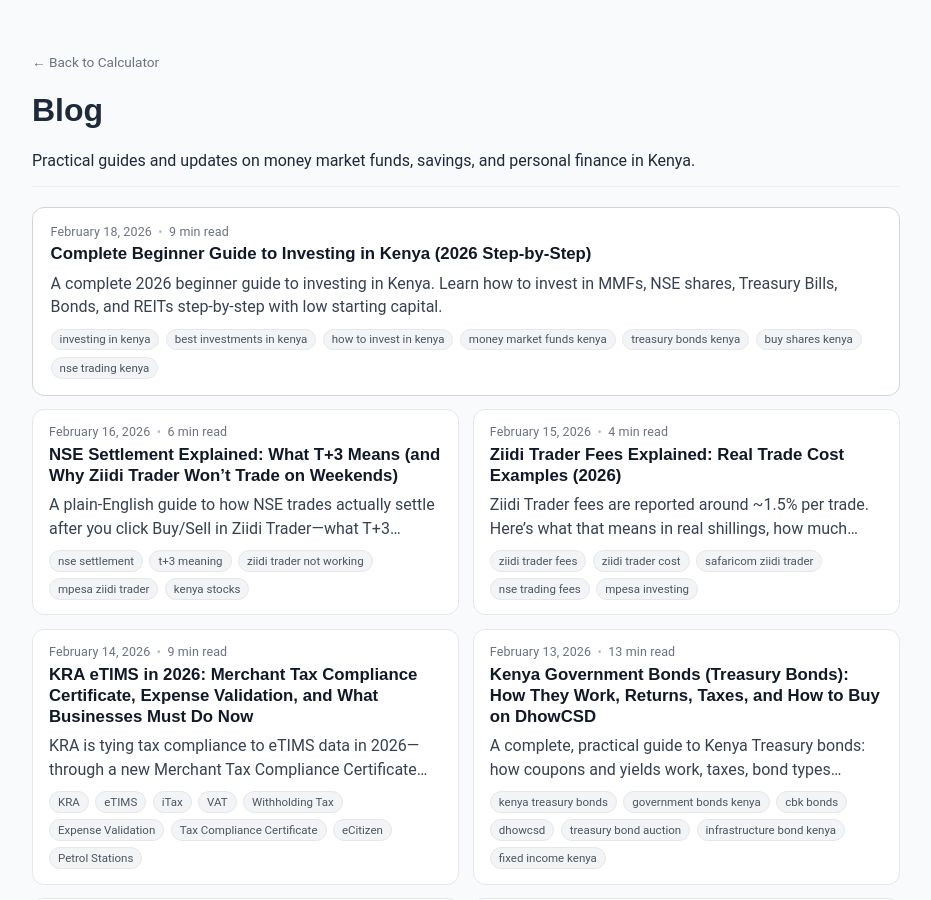
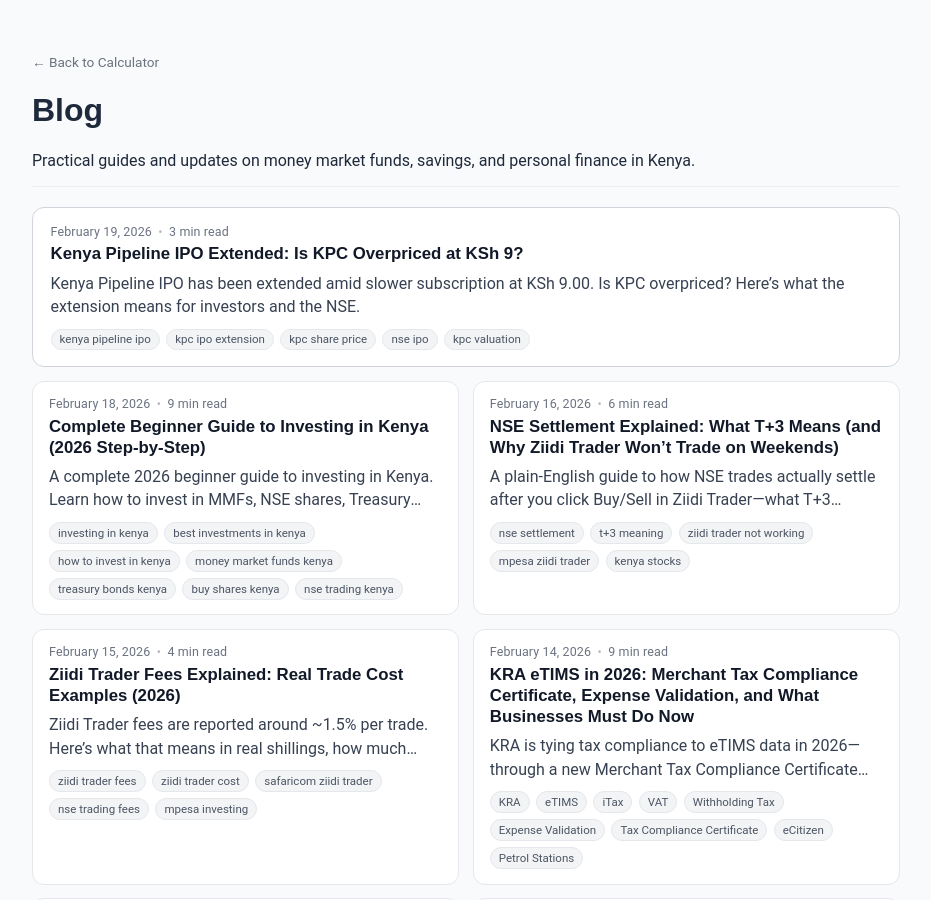
Before and after one commit to Coinimain/kenyanmmf, a Jekyll site: the page built from blog.md, in a window 1280 px wide and 900 px high. Shown: the whole window, without its empty margins (174-1105 px from the left). Built offline with Jekyll 4.4.1, drawn with Linux system fonts in a browser that asks for light colours; comment, search, counter and statistics services are not loaded; some of the changed lines change nothing that is shown.

Commit message:
Add Kenya Pipeline IPO extension analysis + update original article + banner image

```diff
--- a/_posts/2026-02-03-kenya-pipeline-ipo-risks-benefits.md
+++ b/_posts/2026-02-03-kenya-pipeline-ipo-risks-benefits.md
@@ -10,6 +10,12 @@
 </p>
 
 ---
+<div style="border-left: 4px solid #1a73e8; background:#f5f9ff; padding:1rem; margin:1.5rem 0; font-size:0.95rem;">
+  <strong>Update (February 19, 2026):</strong> The Kenya Pipeline IPO has now been officially extended following slower-than-expected subscription levels.
+  <a href="/blog/kenya-pipeline-ipo-extended-analysis" style="font-weight:600;">
+    Read our full extension analysis and valuation update →
+  </a>
+</div>
 
 ## IPO status as of February 3, 2026
 
--- /dev/null
+++ b/_posts/2026-02-19-kenya-pipeline-ipo-extended-analysis.md
@@ -0,0 +1,126 @@
+---
+layout: post
+title: "Kenya Pipeline IPO Extended: Is KPC Overpriced at KSh 9?"
+date: 2026-02-19
+categories: [investing, kenya, stocks, ipo]
+tags:
+  - kenya pipeline ipo
+  - kpc ipo extension
+  - kpc share price
+  - nse ipo
+  - kpc valuation
+description: "Kenya Pipeline IPO has been extended amid slower subscription at KSh 9.00. Is KPC overpriced? Here’s what the extension means for investors and the NSE."
+permalink: /blog/kenya-pipeline-ipo-extended-analysis
+image: /assets/images/kenya-pipeline-ipo-extended-kpc-overpriced-9-1600x900.png
+image_alt: "Kenya Pipeline IPO Extended: Is KPC Overpriced at KSh 9? NSE valuation analysis"
+image_caption: "Kenya Pipeline IPO Extended: Valuation debate around KSh 9 offer price."
+image_source_name: "Kenya MMF Calculator"
+image_license: "Original graphic © Kenya MMF Calculator"
+
+---
+
+The **Kenya Pipeline IPO** has officially been extended after slower-than-expected subscription at the offer price of **KSh 9.00 per share**.
+
+The move has intensified debate over whether the **KPC IPO price is too high** - and what that means for investors ahead of the Nairobi Securities Exchange (NSE) listing.
+
+If you need the full breakdown of the offer structure, risks and benefits, read our original analysis first: **[Kenya Pipeline IPO: Risks and Benefits Explained](/2026/02/03/kenya-pipeline-ipo-risks-benefits.html)**
+
+This update focuses on the extension - and what IPO extensions usually signal.
+
+---
+
+## Why Was the Kenya Pipeline IPO Extended?
+
+IPO extensions typically happen when:
+
+- Subscription levels are below target
+- Institutional investors delay funding
+- There is disagreement over valuation
+
+Market sources suggest that the KPC IPO has faced resistance at **KSh 9.00**, especially after independent research houses published lower fair value estimates.
+
+When valuation gaps become public, subscription momentum usually slows.
+
+---
+
+## Is the KPC IPO Overpriced?
+
+That is the central question.
+
+At **KSh 9 per share**, KPC is being valued at over **KSh 160 billion**.
+
+However, several independent estimates have placed fair value materially below the offer price.
+
+This creates a classic IPO tension:
+
+- Deal sponsors defend the price based on stable cashflows and infrastructure dominance
+- Independent analysts question earnings multiples and dividend competitiveness
+
+When IPO pricing stretches above perceived intrinsic value, late investors often wait for post-listing price discovery.
+
+---
+
+## What Usually Happens When an IPO Is Extended?
+
+Globally, IPO extensions tend to lead to one of four outcomes:
+
+### 1) The IPO Still Succeeds at the Same Price
+Late institutional demand can clear the minimum subscription requirement.
+
+### 2) The IPO Lists but Trades Below Offer Price
+This is common when valuation concerns persist.
+The market then “discovers” a lower equilibrium price.
+
+### 3) The Offer Is Restructured
+In some markets, issuers adjust pricing, allocation, or structure after weak demand.
+
+### 4) Strong Late Retail Participation Saves the Deal
+Retail participation can surge in final days, especially in high-profile national listings.
+
+---
+
+## Why This IPO Matters for Kenya’s Capital Markets
+
+The **Kenya Pipeline IPO** is one of the largest public offers in recent NSE history.
+
+Its outcome will likely influence:
+
+- Future state privatizations
+- Investor appetite for large government divestments
+- Pricing discipline in future NSE IPOs
+
+If the market pushes back successfully on aggressive pricing, it could reset expectations for upcoming listings.
+
+If the IPO clears comfortably at KSh 9.00, it may strengthen the government’s privatization strategy.
+
+---
+
+## What Investors Should Watch Now
+
+If you are tracking the KPC IPO, monitor:
+
+- Subscription momentum ahead of the new deadline
+- Institutional participation signals
+- Dividend guidance and yield expectations
+- Market tone heading into the listing date
+
+The most important question remains:
+
+Will the market support **KSh 9.00**, or will price discovery happen after listing?
+
+---
+
+## Final Take
+
+An IPO extension does not mean Kenya Pipeline is a weak business.
+
+It does mean there is friction between **price and demand**.
+
+For investors, the decision is straightforward:
+
+- Buy now if you are comfortable with the valuation and focused on dividend income.
+- Wait for listing if you believe the KPC share price may adjust lower.
+
+For full background analysis, read: **[Kenya Pipeline IPO: Risks and Benefits Explained](/2026/02/03/kenya-pipeline-ipo-risks-benefits.html)**
+
+We will update this page as new KPC IPO subscription data becomes available.
```
Also changed, not shown: 1 other file.
